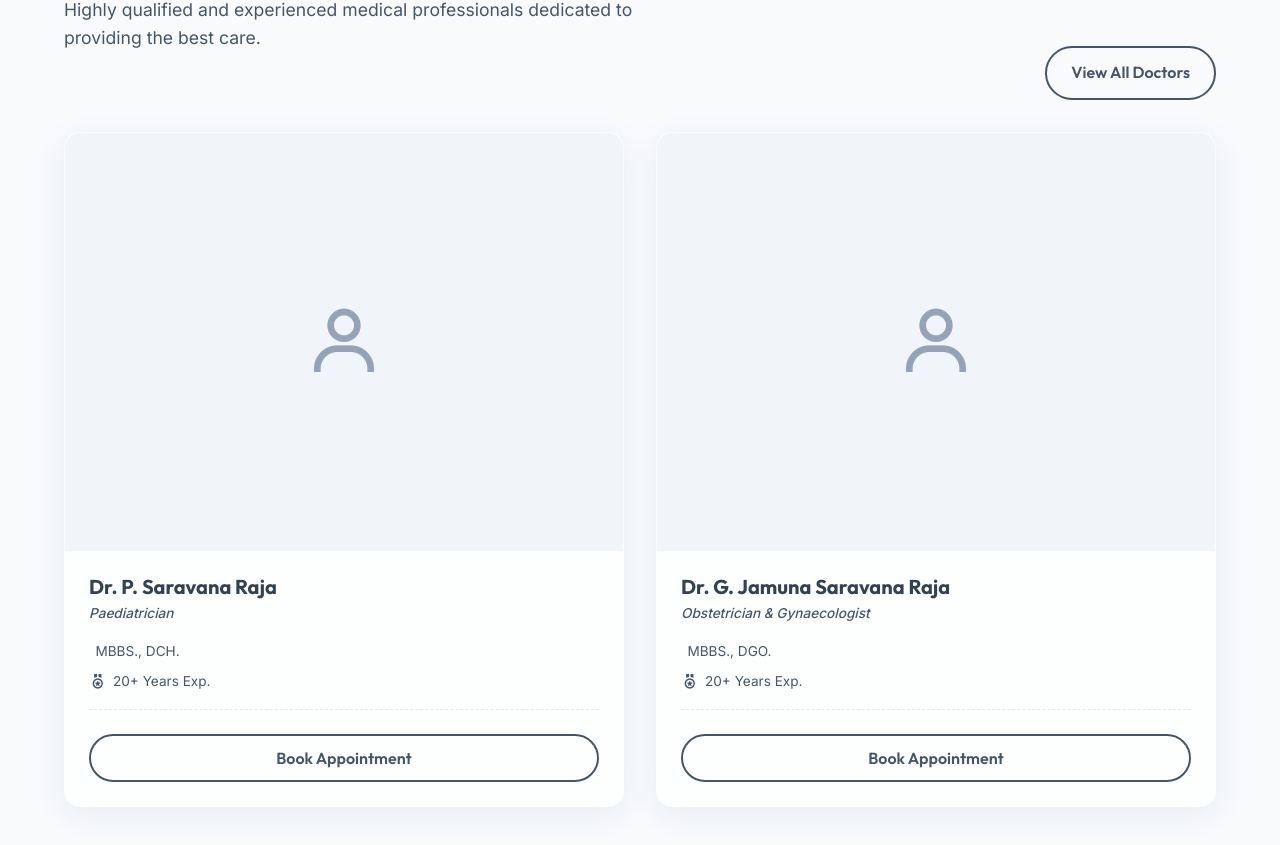
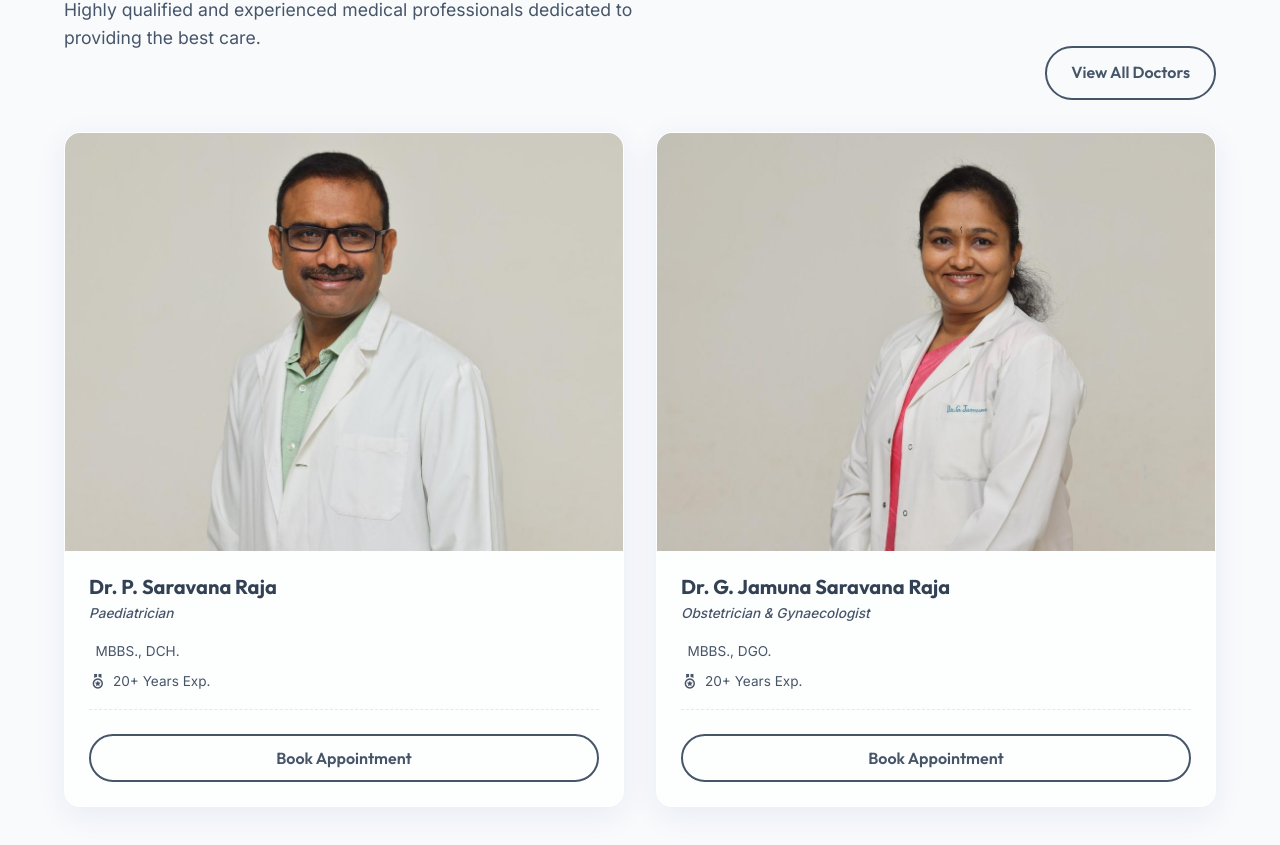
Before and after one commit to jaiyandhas/annaihospital, a React (Vite) app: page / in a window 1280 px wide. Shown: the part 2974-3819 px from the top of the page. Built offline with nearby package versions, Linux system fonts and the light colour scheme.

Commit message:
fix: load real photography into home page featured specialists

```diff
--- a/src/pages/Home.jsx
+++ b/src/pages/Home.jsx
@@ -206,9 +206,7 @@ const Home = () => {
           <div className="grid-2 mt-2">
             <div className="doctor-profile-card glass-card p-0" style={{ display: 'flex', flexDirection: 'column', padding: 0, overflow: 'hidden' }}>
               <div style={{ width: '100%', aspectRatio: '4 / 3', overflow: 'hidden', background: 'var(--bg-color-alt)', position: 'relative' }}>
-                 <div style={{ width: '100%', height: '100%', display: 'flex', alignItems: 'center', justifyContent: 'center' }}>
-                    <i className="bx bx-user" style={{ color: 'var(--text-light)', fontSize: '5rem' }}></i>
-                 </div>
+                 <img src="/doctors/Saravanaraja.jpeg" alt="Dr. P. Saravanaraja" style={{ width: '100%', height: '100%', objectFit: 'cover', objectPosition: 'top center' }} />
               </div>
               <div className="doctor-info" style={{ flexGrow: 1, display: 'flex', flexDirection: 'column', padding: '1.5rem' }}>
                 <h4 style={{ color: 'var(--primary-dark)', marginBottom: '0.25rem', fontSize: '1.25rem' }}>Dr. P. Saravana Raja</h4>
@@ -227,9 +225,7 @@ const Home = () => {
 
             <div className="doctor-profile-card glass-card p-0" style={{ display: 'flex', flexDirection: 'column', padding: 0, overflow: 'hidden' }}>
               <div style={{ width: '100%', aspectRatio: '4 / 3', overflow: 'hidden', background: 'var(--bg-color-alt)', position: 'relative' }}>
-                 <div style={{ width: '100%', height: '100%', display: 'flex', alignItems: 'center', justifyContent: 'center' }}>
-                    <i className="bx bx-user" style={{ color: 'var(--text-light)', fontSize: '5rem' }}></i>
-                 </div>
+                 <img src="/doctors/Jamuna.jpeg" alt="Dr. G. Jamuna" style={{ width: '100%', height: '100%', objectFit: 'cover', objectPosition: 'top center' }} />
               </div>
               <div className="doctor-info" style={{ flexGrow: 1, display: 'flex', flexDirection: 'column', padding: '1.5rem' }}>
                 <h4 style={{ color: 'var(--primary-dark)', marginBottom: '0.25rem', fontSize: '1.25rem' }}>Dr. G. Jamuna Saravana Raja</h4>
```
